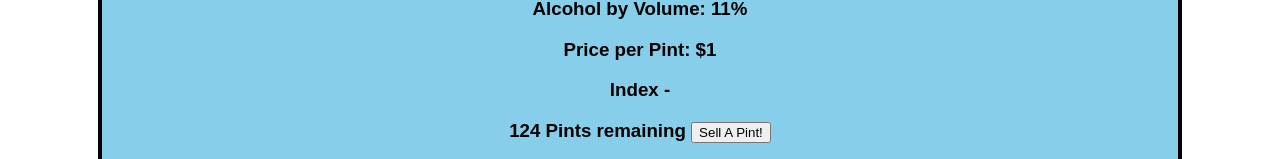
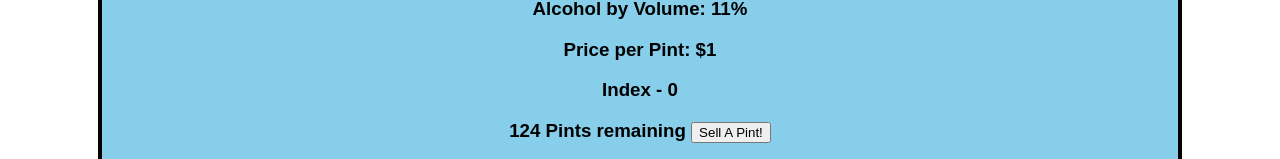
Before and after one commit to brnhensley/react-tap-room, a React app: page /#/kegs in a window 1280 px wide. Shown: the part 793-952 px from the top of the page. Built offline with nearby package versions, Linux system fonts and the light colour scheme.

Commit message:
pass index as a prop, took a long time to figure that out

```diff
--- a/src/components/Keg.jsx
+++ b/src/components/Keg.jsx
@@ -27,8 +27,8 @@ function Keg(props) {
       <h3>Type: {props.type} </h3>
       <h3>{display}</h3>
       <h3>Price per Pint: ${props.price}</h3>
-      <h3>Index - {props.key}</h3>
-      <h3>{props.pints} Pints remaining <button onClick={() => props.onSellPint(props.key)}>Sell A Pint!</button></h3>
+      <h3>Index - {props.index}</h3>
+      <h3>{props.pints} Pints remaining <button onClick={() => {props.onSellPint(props.index);}}>Sell A Pint!</button></h3>
       <h4>{props.description}</h4>
     </div>
   );
@@ -41,7 +41,7 @@ Keg.propTypes = {
   price: PropTypes.number,
   pints: PropTypes.number,
   description: PropTypes.any,
-  key: PropTypes.number,
+  index: PropTypes.number,
   onSellPint: PropTypes.func,
   keg: PropTypes.object
 };
--- a/src/components/KegsList.jsx
+++ b/src/components/KegsList.jsx
@@ -142,6 +142,7 @@ class KegsList extends React.Component {
             description={keg.description}
             key={index}
             onSellPint={this.handleSellPint}
+            index={index}
           />
         )}
 
```
